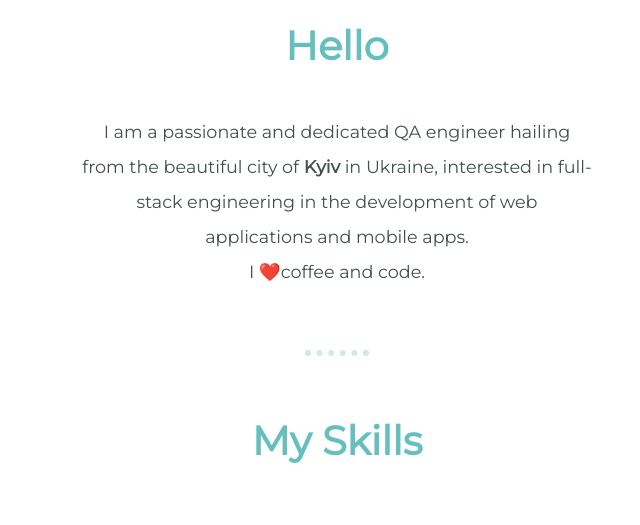
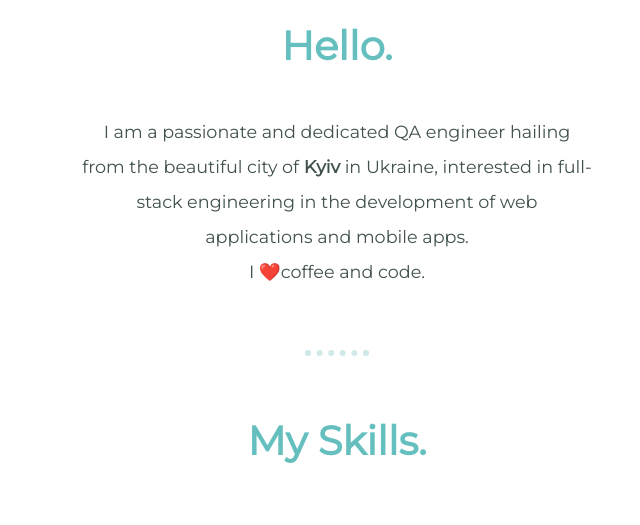
Before and after one commit to sa-alexandrovna/CV-Project, a plain HTML site: page index.html in a window 1280 px wide. Shown: the part 1194-1719 px from the top of the page, 303-943 px from the left. Drawn offline with Linux system fonts and the light colour scheme.

Commit message:
Update index.html

```diff
--- a/index.html
+++ b/index.html
@@ -16,7 +16,7 @@
   <div class="top_container">
     <img class="top-cloud" src="images/cloud.png" alt="cloud">
     <div class="char"><h1>I'm Anastasiia</h1>
-    <h2>a QA <span class="pro">engineer</span></h2></div>
+    <h2>a QA <span class="pro">engineer.</span></h2></div>
     <img class="bottom-cloud" src="images/cloud.png" alt="cloud">
     <img class="mountain" src="images/mountain.png" alt="mountain">
   </div>
@@ -24,7 +24,7 @@
   <div class="middle-container">
     <div class="profile">
       <img class="profile-img" src="images/profile_photo.png" width="200px" height="200px" alt="profile-photo">
-      <h2>Hello</h2>
+      <h2>Hello.</h2>
       <p class="intro">
         I am a passionate and dedicated QA engineer hailing from the beautiful city of <b>Kyiv</b> in Ukraine, interested in full-stack engineering in the development of web applications and mobile apps.<br>
         I ❤️coffee and code.
@@ -32,7 +32,7 @@
     </div>
     <hr>
     <div class="skills">
-      <h2>My Skills</h2>
+      <h2>My Skills.</h2>
 
       <div class="skill-row">
         <img class="skills-img" src="images/skills.png" alt="skills">
```
